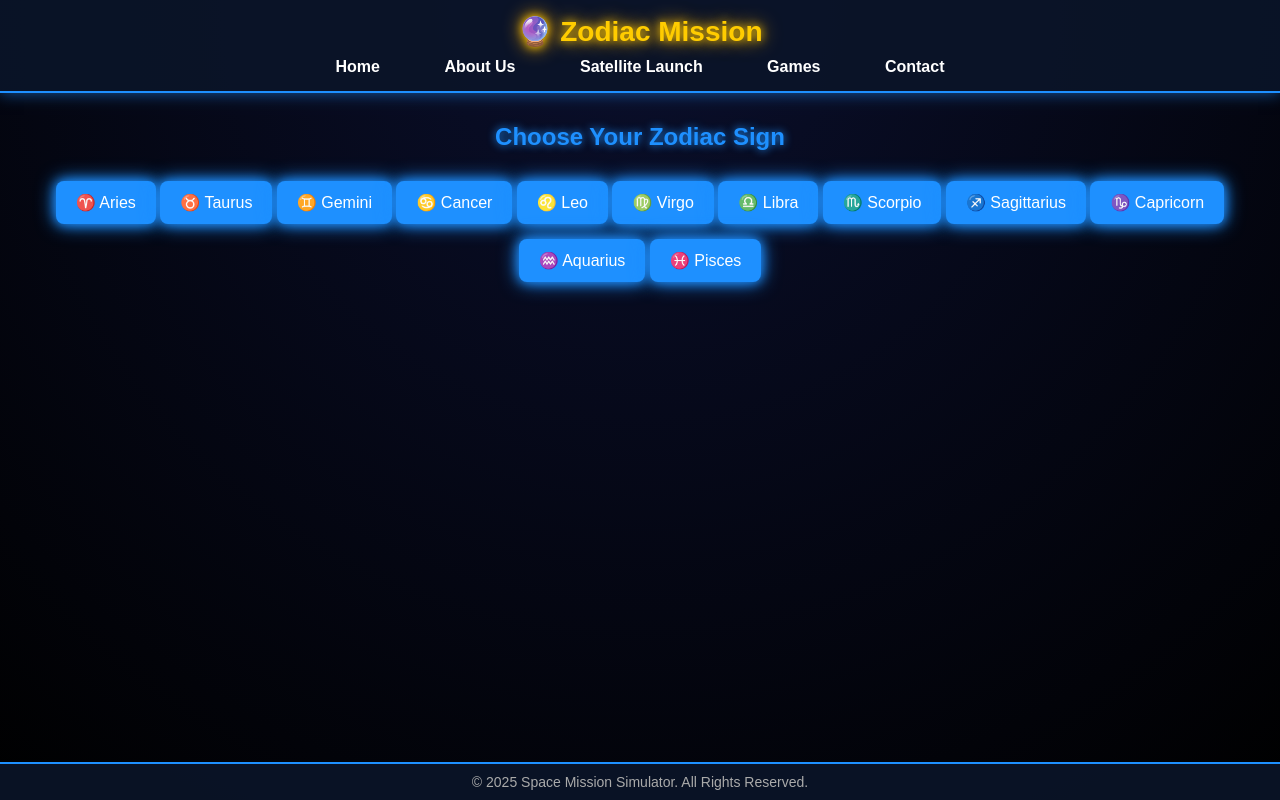
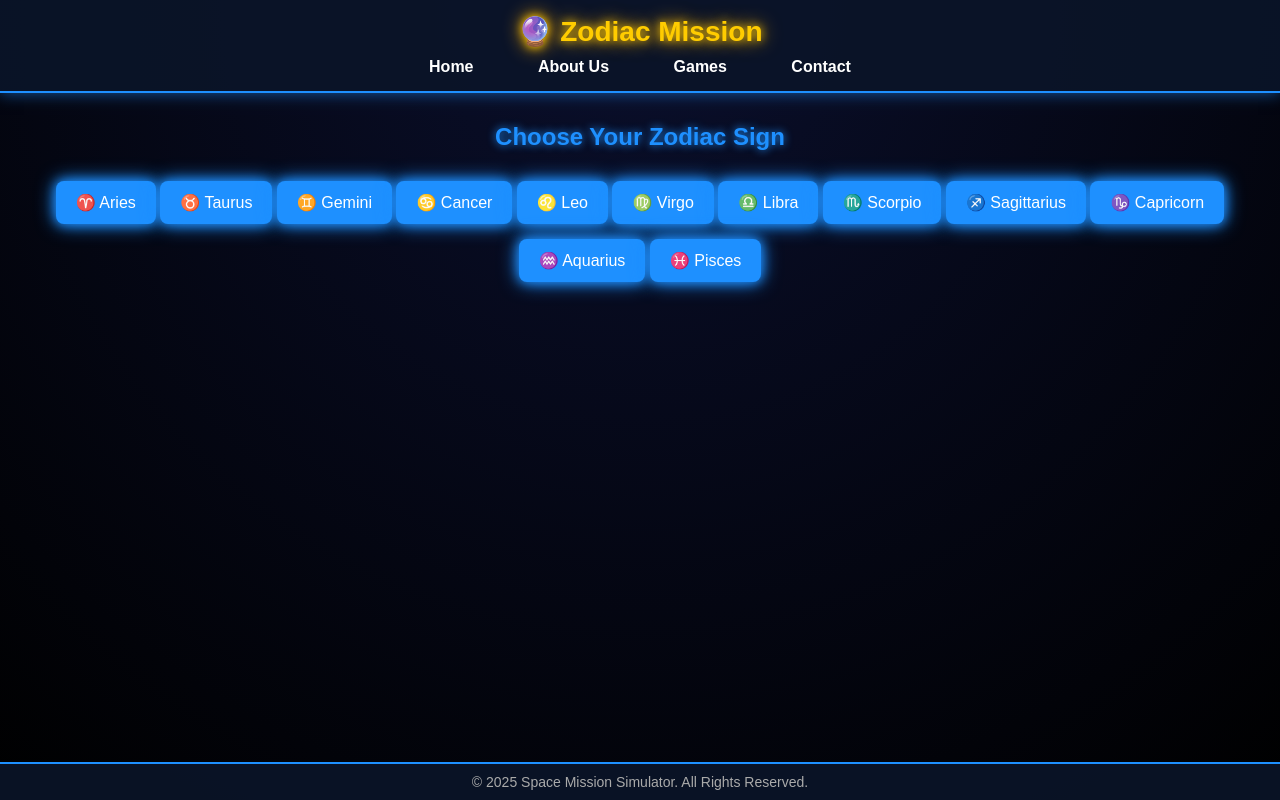
Before and after one commit to Rupsa160805/SPACE-SIMULATOR-GAME, a plain HTML site: page zodiac.html in a window 1280 px wide. Drawn offline with Linux system fonts and the light colour scheme.

Commit message:
Update zodiac.html

```diff
--- a/zodiac.html
+++ b/zodiac.html
@@ -11,7 +11,6 @@
     <nav>
       <a href="index.html">Home</a>
       <a href="about.html">About Us</a>
-      <a href="satellite.html">Satellite Launch</a>
       <a href="games.html">Games</a>
       <a href="contact.html">Contact</a>
     </nav>
```
